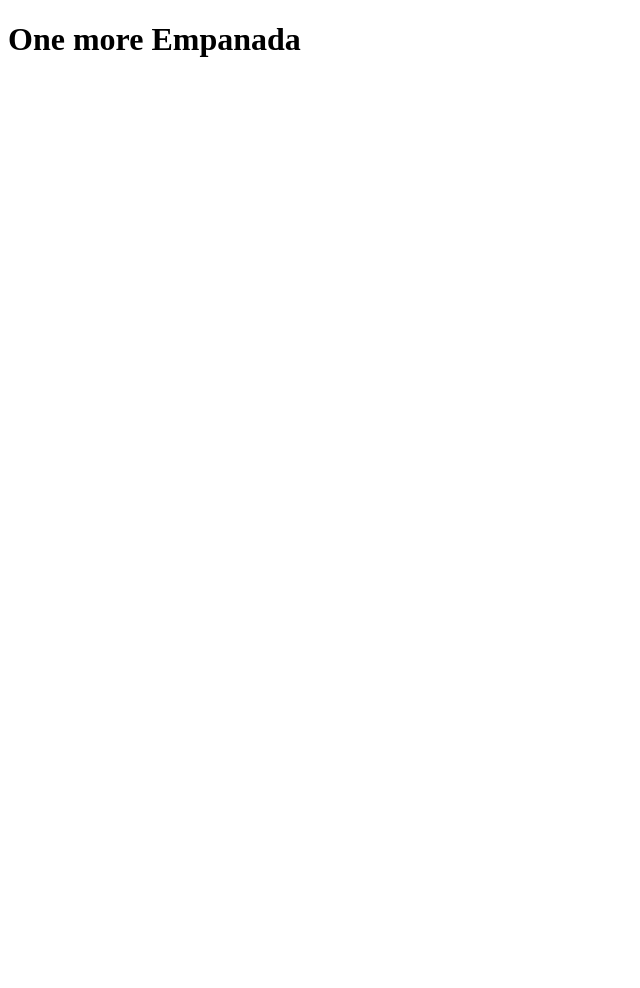
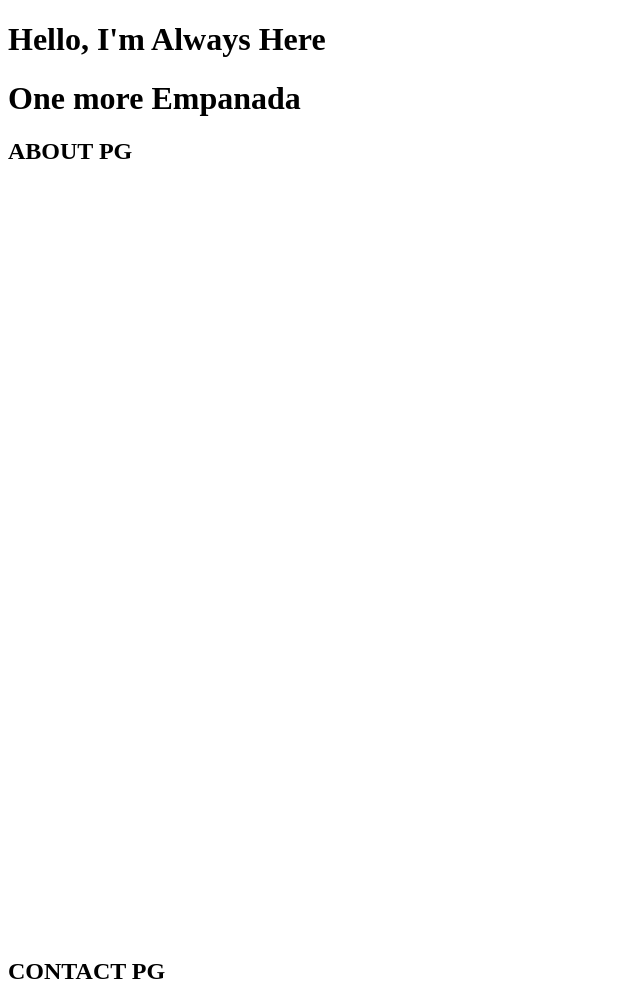
Before and after one commit to facurodri/one-more-empanada, a Gatsby site: page / in a window 1280 px wide. Shown: the top 988 px of the page, without its empty margins (0-640 px from the left). Before the commit the page ends 800 px from the top, so only its background shows below. Built offline with nearby package versions, Linux system fonts and the light colour scheme; Gatsby itself is replaced by a stand-in of ours.

Commit message:
create anchor-tag route logic

```diff
--- a/src/components/Layout.js
+++ b/src/components/Layout.js
@@ -1,6 +1,19 @@
-import React from 'react';
+import React, { useEffect } from 'react';
 
-function Layout({ children }) {
+function Layout({ children, location }) {
+    useEffect(() => {
+        if (location.hash) {
+            const id = location.hash.substring(1);
+
+            setTimeout(() => {
+                const el = document.getElementById(id);
+                if (el) {
+                    el.scrollIntoView();
+                    el.focus();
+                }
+            }, 0);
+        }
+    })
     return (
         <div>
             <h1>Hello, I'm Always Here</h1>
--- /dev/null
+++ b/src/components/about.js
@@ -0,0 +1,11 @@
+import React from 'react'
+
+function About() {
+    return (
+        <section id='about' className='page'>
+            <h1>ABOUT PG</h1>
+        </section>
+    )
+}
+
+export default About;
--- /dev/null
+++ b/src/components/contact.js
@@ -0,0 +1,11 @@
+import React from 'react'
+
+function Contact() {
+    return (
+        <section id='contact' className='page'>
+            <h1>CONTACT PG</h1>
+        </section>
+    )
+}
+
+export default Contact;
--- /dev/null
+++ b/src/css/main.css
@@ -0,0 +1,3 @@
+.page{
+    height: 100vh;
+}
--- a/src/pages/index.js
+++ b/src/pages/index.js
@@ -1,16 +1,23 @@
 import * as React from "react";
+import About from "../components/about";
+import Contact from "../components/contact";
+import Layout from "../components/Layout";
+import '../css/main.css';
 
 // markup
-const IndexPage = () => {
+const IndexPage = ({ location }) => {
   return (
+    <Layout location={location}>
       <main>
         <title>Home Page</title>
         <h1>
           One more Empanada
 
         </h1>
-
+        <About />
+        <Contact />
       </main>
+    </Layout>
   )
 }
 
```
Lines whose indentation alone changed are shown as unchanged.
